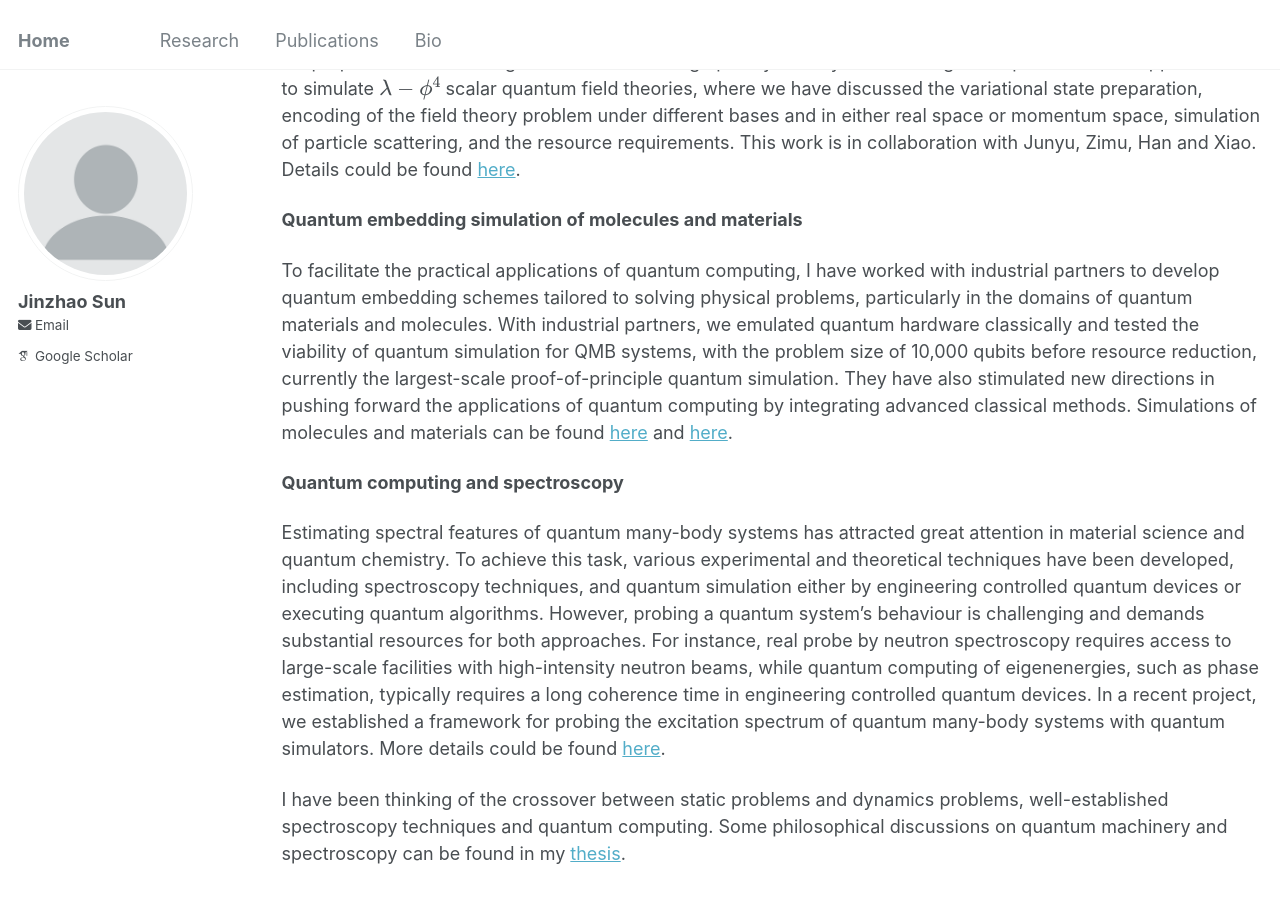
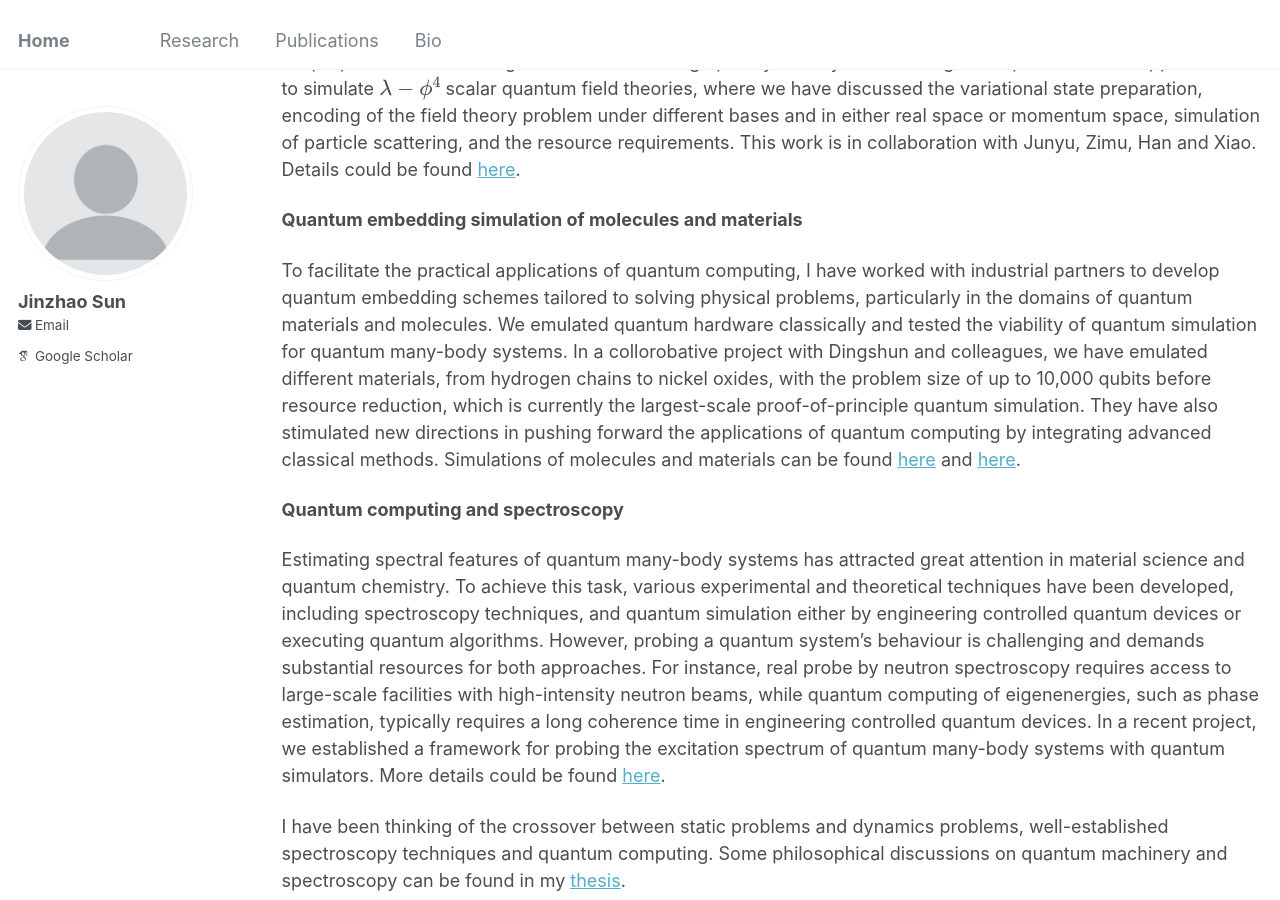
Before and after one commit to jinzhao-sun/jinzhao-sun.github.io, a Jekyll site: the page built from _pages/research.md, in a window 1280 px wide and 900 px high, scrolled down 1654 px. Built offline with Jekyll 4.4.1, drawn with Linux system fonts in a browser that asks for light colours; some web fonts are replaced.

Commit message:
Update research.md

```diff
--- a/_pages/research.md
+++ b/_pages/research.md
@@ -32,7 +32,7 @@ My collaborators and I have been extensively working on hybrid quantum-classical
 
 **Quantum embedding simulation of molecules and materials**
 
-To facilitate the practical applications of quantum computing, I have worked with industrial partners to develop quantum embedding schemes tailored to solving physical problems, particularly in the domains of quantum materials and molecules. With industrial partners, we emulated quantum hardware classically and tested the viability of quantum simulation for QMB systems, with the problem size of 10,000 qubits before resource reduction, currently the largest-scale proof-of-principle quantum simulation. They have also stimulated new directions in pushing forward the applications of quantum computing by integrating advanced classical methods. Simulations of molecules and materials can be found [here](https://pubs.rsc.org/en/content/articlehtml/2022/sc/d2sc01492k) and [here](https://www.nature.com/articles/s41524-023-01045-0).
+To facilitate the practical applications of quantum computing, I have worked with industrial partners to develop quantum embedding schemes tailored to solving physical problems, particularly in the domains of quantum materials and molecules. We emulated quantum hardware classically and tested the viability of quantum simulation for quantum many-body systems. In a collorobative project with Dingshun and colleagues, we have emulated different materials, from hydrogen chains to nickel oxides, with the problem size of up to 10,000 qubits before resource reduction, which is currently the largest-scale proof-of-principle quantum simulation. They have also stimulated new directions in pushing forward the applications of quantum computing by integrating advanced classical methods. Simulations of molecules and materials can be found [here](https://pubs.rsc.org/en/content/articlehtml/2022/sc/d2sc01492k) and [here](https://www.nature.com/articles/s41524-023-01045-0).
 
 
 **Quantum computing and spectroscopy**
```
